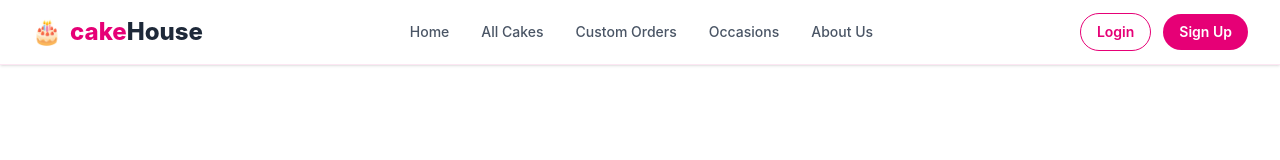
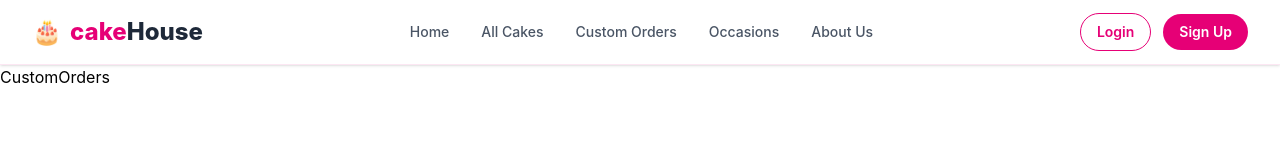
Before and after one commit to Shifath0570/CakeHouse_Client, a Next.js app: page /PublicRoute/customorders in a window 1280 px wide. Shown: the top 160 px of the page. Built offline with nearby package versions, Linux system fonts and the light colour scheme.

Commit message:
All Cakes route name are added

```diff
--- a/src/app/PublicRoute/aboutus/page.jsx
+++ b/src/app/PublicRoute/aboutus/page.jsx
@@ -3,7 +3,7 @@ import React from 'react';
 const AboutUs = () => {
     return (
         <div>
-
+            <h2>AboutUs</h2>
         </div>
     );
 };
--- a/src/app/PublicRoute/allcakes/page.jsx
+++ b/src/app/PublicRoute/allcakes/page.jsx
@@ -3,7 +3,7 @@ import React from 'react';
 const AllCakes = () => {
     return (
         <div>
-
+            <h2>AllCakes</h2>
         </div>
     );
 };
--- a/src/app/PublicRoute/customorders/page.jsx
+++ b/src/app/PublicRoute/customorders/page.jsx
@@ -3,7 +3,7 @@ import React from 'react';
 const CustomOrders = () => {
     return (
         <div>
-
+            <h2>CustomOrders</h2>
         </div>
     );
 };
--- a/src/app/PublicRoute/occasions/page.jsx
+++ b/src/app/PublicRoute/occasions/page.jsx
@@ -3,7 +3,7 @@ import React from 'react';
 const Occasions = () => {
     return (
         <div>
-
+            <h2>Occasions</h2>
         </div>
     );
 };
```
